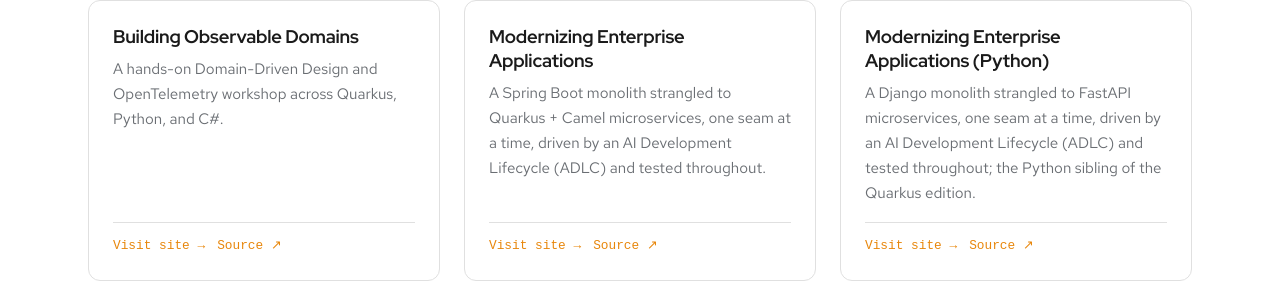
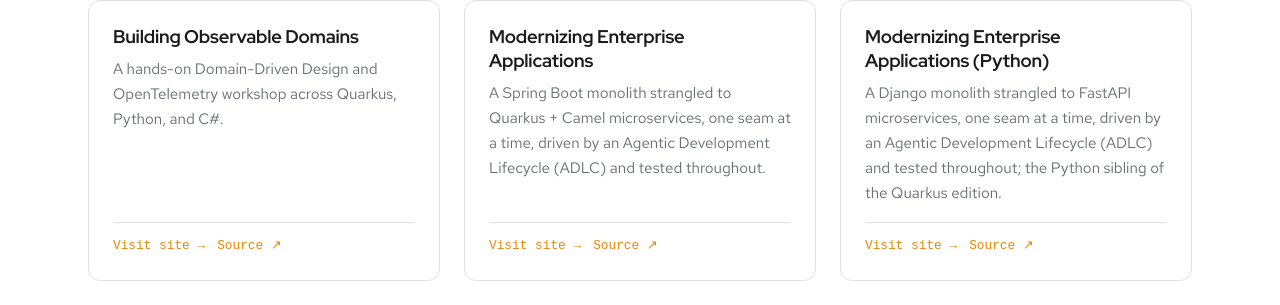
Before and after one commit to patterncatalyst/patterncatalyst-workshops-tutorials-list, a Jekyll site: the page built from index.html, in a window 1280 px wide and 900 px high, scrolled down 1442 px. Shown: the part 177-482 px from the top of the window. Built offline with Jekyll 4.4.1, drawn with Linux system fonts in a browser that asks for light colours; some web fonts are replaced.

Commit message:
fix(data): ADLC is 'Agentic Development Lifecycle', not 'AI Development Lifecycle' (#34)
Correct the expansion on the two modernizing-enterprise-applications site cards
(Quarkus + Python) and the matching blog card synopsis.

Co-authored-by: PatternCatalyst <local@example.invalid>

```diff
--- a/_data/blogs.yml
+++ b/_data/blogs.yml
@@ -39,7 +39,7 @@
   blurb: >
     The SDLC's shape comes from one fact: writing code is slow relative to the
     cost of being wrong. Agents break that, and the serial human gates that
-    provided the SDLC's safety go with it. An AI Development Lifecycle puts that
+    provided the SDLC's safety go with it. An Agentic Development Lifecycle puts that
     safety back as two irreducible human gates plus a cheap automated equivalence
     gate, which turns the agent's many attempts into free experiments.
   tags: ["adlc", "sdlc", "agentic", "ai-development", "modernization"]
--- a/_data/sites.yml
+++ b/_data/sites.yml
@@ -73,14 +73,14 @@
   - slug: "modernizing-enterprise-applications"
     title: "Modernizing Enterprise Applications"
     group: "DDD & Integration"
-    synopsis: "A Spring Boot monolith strangled to Quarkus + Camel microservices, one seam at a time, driven by an AI Development Lifecycle (ADLC) and tested throughout."
+    synopsis: "A Spring Boot monolith strangled to Quarkus + Camel microservices, one seam at a time, driven by an Agentic Development Lifecycle (ADLC) and tested throughout."
     site_url: "https://patterncatalyst.github.io/modernizing-enterprise-applications/"
     repo_url: "https://github.com/patterncatalyst/modernizing-enterprise-applications"
 
   - slug: "modernizing-enterprise-applications-python"
     title: "Modernizing Enterprise Applications (Python)"
     group: "DDD & Integration"
-    synopsis: "A Django monolith strangled to FastAPI microservices, one seam at a time, driven by an AI Development Lifecycle (ADLC) and tested throughout; the Python sibling of the Quarkus edition."
+    synopsis: "A Django monolith strangled to FastAPI microservices, one seam at a time, driven by an Agentic Development Lifecycle (ADLC) and tested throughout; the Python sibling of the Quarkus edition."
     site_url: "https://patterncatalyst.github.io/modernizing-enterprise-applications-python/"
     repo_url: "https://github.com/patterncatalyst/modernizing-enterprise-applications-python"
 
```
